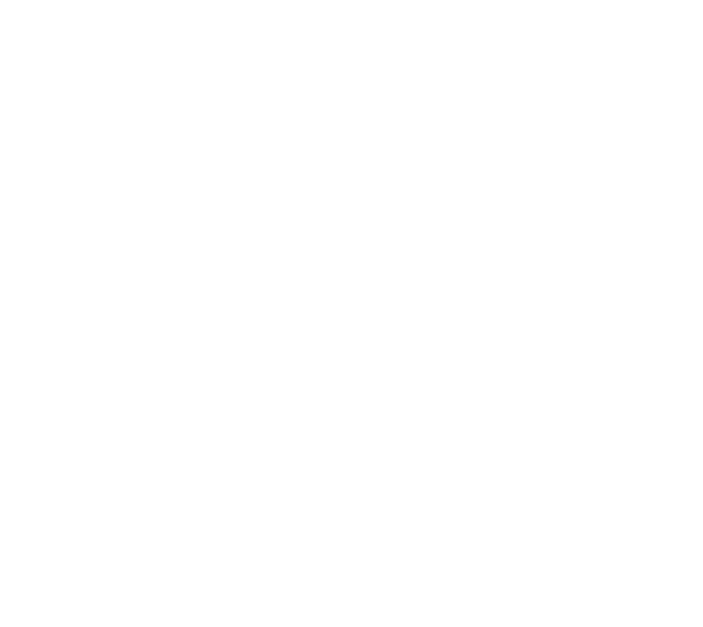
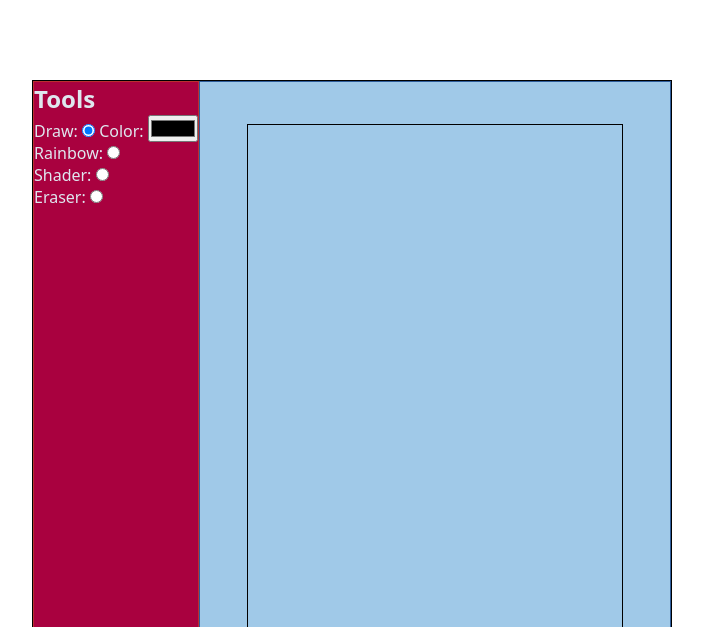
Before and after one commit to Diegoalexandre182/Etch-a-Sketch, a plain HTML site: page index.html in a window 1280 px wide. Shown: the top 627 px of the page, without its empty margins (288-991 px from the left). Drawn offline with Linux system fonts and the light colour scheme.

Commit message:
Initial stage of UI, colors and basic layout added.

```diff
--- a/index.html
+++ b/index.html
@@ -4,9 +4,41 @@
     <meta charset="UTF-8">
     <meta name="viewport" content="width=device-width, initial-scale=1.0">
     <link rel="stylesheet" href="style.css">
-    <title>Document</title>
+    <title>Etch-A-Sketch</title>
 </head>
 <body>
+    <main>
+        <div class="toolbar">
+            <h2>Tools</h2>
+            <div>
+                <label for="drawColor">Draw:</label>
+                <input type="radio" name="options" id="drawColor" checked>
+                <label for="color">Color:</label>
+                <input type="color" name="options" id="color">
+            </div>
+
+            <div>
+                <label for="rainbow">Rainbow:</label>
+                <input type="radio" name="options" id="rainbow">
+            </div>
+
+            <div>
+                <label for="shader">Shader: </label>
+                <input type="radio" name="options" id="shader">
+            </div>
+
+            <div>
+                <label for="erase">Eraser:</label>
+                <input type="radio" name="options" id="erase">
+            </div>
+        </div>
+        <div class="container">
+            <div class="grid">
+
+            </div>
+            <h1>Etch-A-Sketch</h1>
+        </div>
+    </main>
 
     <script defer src="./code.js"></script>
 </body>
--- a/style.css
+++ b/style.css
@@ -0,0 +1,52 @@
+:root {
+    --main-color: rgb(160, 201, 232);
+    --yellow-100: rgb(254, 236, 0);
+    --blue-light: rgb(223, 231, 239);
+    --red-medium: rgb(169, 1, 63);
+
+}
+
+* {
+    margin: 0;
+    padding: 0;
+    box-sizing: border-box;
+}
+
+html,
+body {
+    height: 100%;
+    display: flex;
+    justify-content: center;
+    align-items: center;
+    font-family: system-ui, -apple-system, BlinkMacSystemFont, 'Segoe UI', Roboto, Oxygen, Ubuntu, Cantarell, 'Open Sans', 'Helvetica Neue', sans-serif;
+    color: var(--blue-light);
+}
+
+main {
+    border: 1px solid black;
+    height: 80vh;
+    width: 50vw;
+    display: flex;
+}
+
+.toolbar {
+    border: 1px solid rgb(187, 47, 47);
+    background-color: var(--red-medium);
+
+}
+
+.container {
+    border: 1px solid rgb(46, 93, 155);
+    background-color: var(--main-color);
+    flex: 1;
+    display: flex;
+    flex-direction: column;
+    align-items: center;
+    justify-content: center;
+}
+
+.grid {
+    width: 80%;
+    height: 80%;
+    border: 1px solid black;
+}
```
